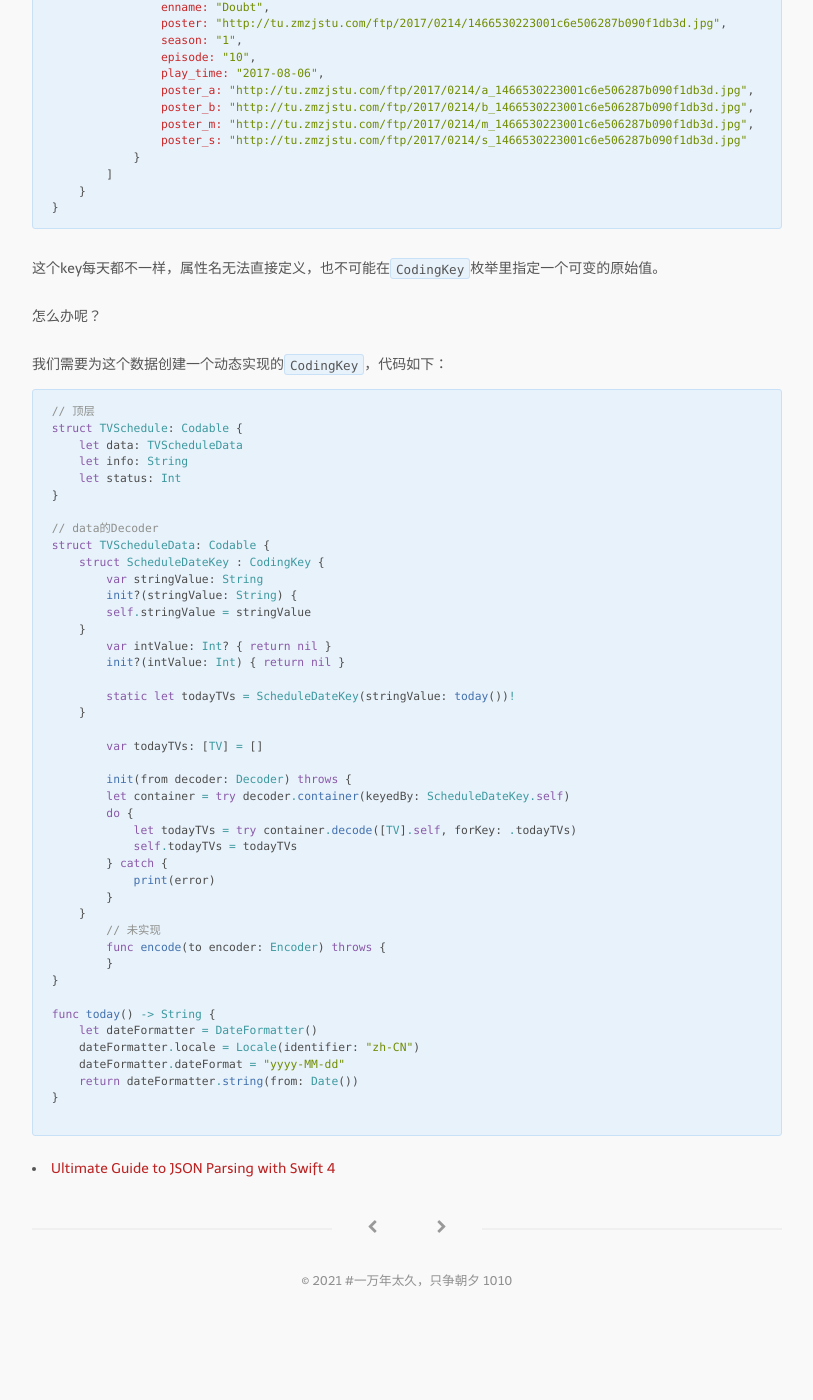
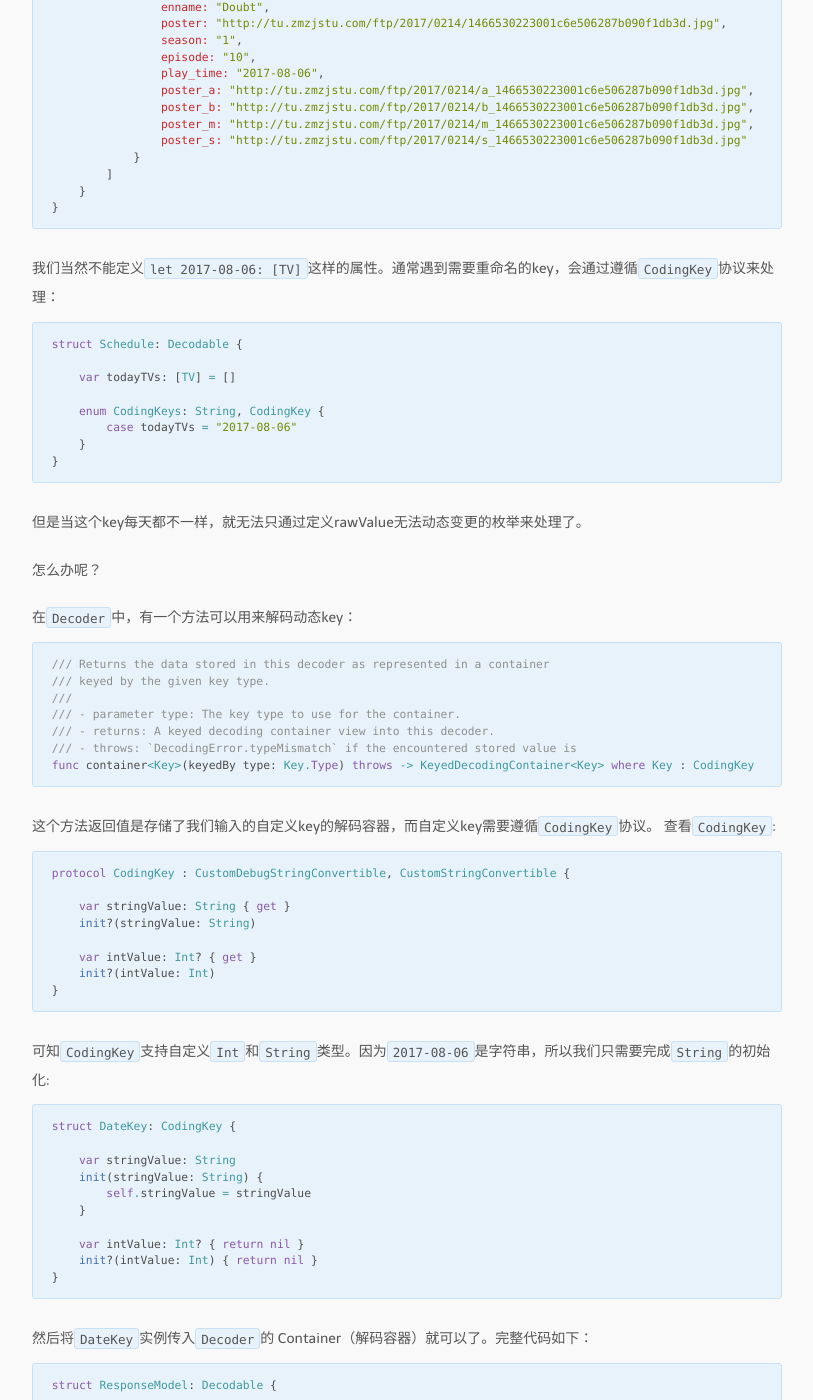
Before and after one commit to zyvv/zyvv.github.io, a Jekyll site: the page built from _posts/2017-08-06-dynamic-coding-keys.markdown, in a window 1280 px wide and 1400 px high, scrolled down 421 px. Shown: the whole window, without its empty margins (233-1046 px from the left). Built offline with Jekyll 4.4.1, drawn with Linux system fonts in a browser that asks for light colours; nearby versions of some CDN libraries; some web fonts are replaced; comment, search, counter and statistics services are not loaded; before the commit the page ends 1723 px from its top, so only the background shows below that; some of the changed text lies outside the part shown.

Commit message:
no message

````diff
--- a/_posts/2017-08-06-dynamic-coding-keys.markdown
+++ b/_posts/2017-08-06-dynamic-coding-keys.markdown
@@ -34,59 +34,109 @@ tags:
     }
 }
 ```
+我们当然不能定义`let 2017-08-06: [TV]`这样的属性。通常遇到需要重命名的key，会通过遵循`CodingKey`协议来处理：
+```swift
+struct Schedule: Decodable {
 
-这个key每天都不一样，属性名无法直接定义，也不可能在`CodingKey`枚举里指定一个可变的原始值。
+    var todayTVs: [TV] = []
+
+    enum CodingKeys: String, CodingKey {
+        case todayTVs = "2017-08-06"
+    }
+}
+```
+
+但是当这个key每天都不一样，就无法只通过定义rawValue无法动态变更的枚举来处理了。
 
 
 怎么办呢？
 
+在`Decoder`中，有一个方法可以用来解码动态key：
+```swift
+/// Returns the data stored in this decoder as represented in a container
+/// keyed by the given key type.
+///
+/// - parameter type: The key type to use for the container.
+/// - returns: A keyed decoding container view into this decoder.
+/// - throws: `DecodingError.typeMismatch` if the encountered stored value is
+func container<Key>(keyedBy type: Key.Type) throws -> KeyedDecodingContainer<Key> where Key : CodingKey
+```
+这个方法返回值是存储了我们输入的自定义key的解码容器，而自定义key需要遵循`CodingKey`协议。
+查看`CodingKey`:
+```swift
+protocol CodingKey : CustomDebugStringConvertible, CustomStringConvertible {
 
-我们需要为这个数据创建一个动态实现的`CodingKey`，代码如下：
+    var stringValue: String { get }
+    init?(stringValue: String)
+
+    var intValue: Int? { get }
+    init?(intValue: Int)
+}
+```
+可知`CodingKey`支持自定义`Int`和`String`类型。因为`2017-08-06`是字符串，所以我们只需要完成`String`的初始化:
+```swift
+struct DateKey: CodingKey {
+
+    var stringValue: String
+    init(stringValue: String) {
+        self.stringValue = stringValue
+    }
+
+    var intValue: Int? { return nil }
+    init?(intValue: Int) { return nil }
+}
+```
+然后将`DateKey`实例传入`Decoder`的 Container（解码容器）就可以了。完整代码如下：
+
 
 ```swift
-// 顶层
-struct TVSchedule: Codable {
-    let data: TVScheduleData
+struct ResponseModel: Decodable {
+
+    let data: Schedule
     let info: String
     let status: Int
 }
 
-// data的Decoder
-struct TVScheduleData: Codable {
-    struct ScheduleDateKey : CodingKey {
+struct TV: Decodable {
+
+    let id: String
+    let cnname: String
+    let poster: String
+}
+
+struct Schedule: Decodable {
+
+    let todayTVs: [TV]
+}
+
+extension Schedule {
+
+    init(from decoder: Decoder) throws {
+
+        let container = try decoder.container(keyedBy: DateKey.self)
+        self.todayTVs = try container.decode([TV].self, forKey: .dateKey)
+    }
+
+    struct DateKey : CodingKey {
+
         var stringValue: String
-        init?(stringValue: String) {
-        self.stringValue = stringValue
-    }
+        init(stringValue: String) {
+            self.stringValue = stringValue
+        }
+
         var intValue: Int? { return nil }
         init?(intValue: Int) { return nil }
 
-        static let todayTVs = ScheduleDateKey(stringValue: today())!
-    }
+        static let dateKey = DateKey(stringValue: today())
 
-        var todayTVs: [TV] = []
-
-        init(from decoder: Decoder) throws {
-        let container = try decoder.container(keyedBy: ScheduleDateKey.self)
-        do {
-            let todayTVs = try container.decode([TV].self, forKey: .todayTVs)
-            self.todayTVs = todayTVs
-        } catch {
-            print(error)
+        private static func today() -> String {
+            let dateFormatter = DateFormatter()
+            dateFormatter.locale = Locale(identifier: "zh-CN")
+            dateFormatter.dateFormat = "yyyy-MM-dd"
+            return dateFormatter.string(from: Date())
         }
     }
-        // 未实现
-        func encode(to encoder: Encoder) throws {
-        }
 }
-
-func today() -> String {
-    let dateFormatter = DateFormatter()
-    dateFormatter.locale = Locale(identifier: "zh-CN")
-    dateFormatter.dateFormat = "yyyy-MM-dd"
-    return dateFormatter.string(from: Date())
-}
-
 ```
 
 
````
Also changed, not shown: other parts of _posts/2017-08-06-dynamic-coding-keys.markdown (+2 -2 lines).
